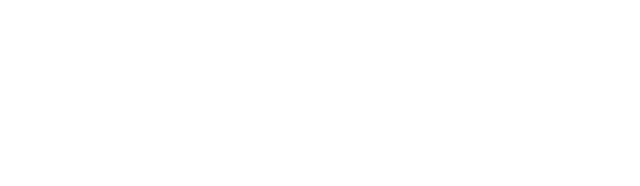
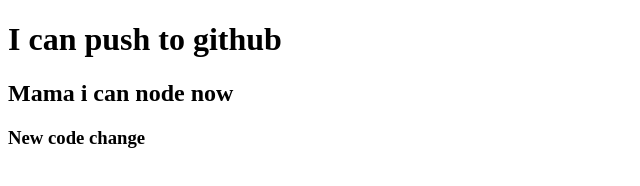
Before and after one commit to sohagalom/my-for-repo, a plain HTML site: page index.html in a window 1280 px wide. Shown: the whole page, without its empty margins (0-640 px from the left). Drawn offline with Linux system fonts and the light colour scheme.

Commit message:
added header

```diff
--- a/index.html
+++ b/index.html
@@ -7,6 +7,8 @@
     <title>for repo</title>
 </head>
 <body>
-
+     <h1>I can push to github</h1>
+     <h2>Mama i can node now</h2>
+     <h3>New code change</h3>
 </body>
 </html>
```
